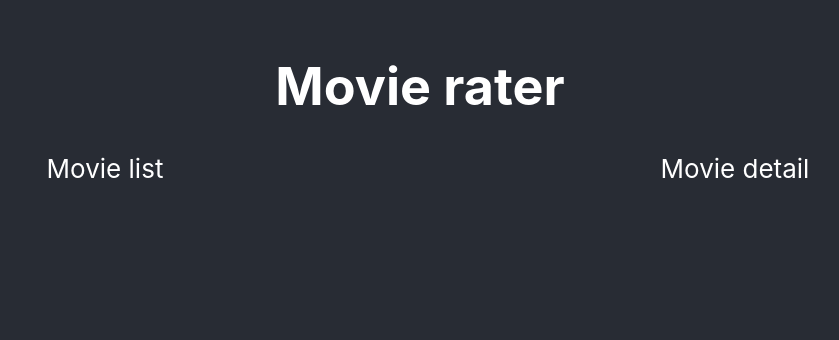
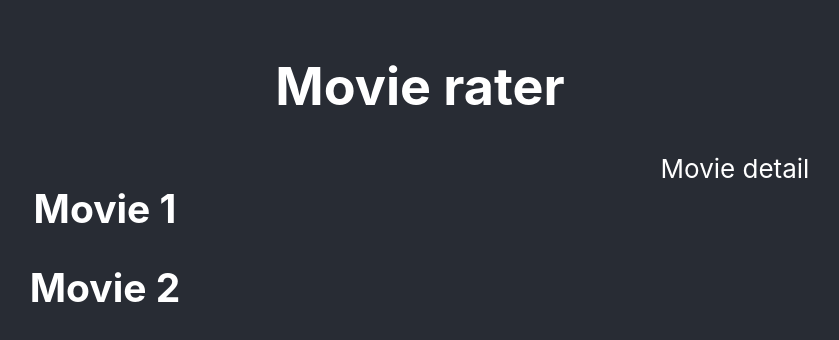
Before and after one commit to alimahatma/reac-movie-rate, a React (Create React App) app: page / in a window 1280 px wide. Shown: the top 340 px of the page, without its empty margins (220-1059 px from the left). Built offline with nearby package versions, Linux system fonts and the light colour scheme.

Commit message:
add useState for make a list

```diff
--- a/src/App.js
+++ b/src/App.js
@@ -1,13 +1,20 @@
-import React from 'react';
+import React, {useState} from 'react';
 import './App.css';
 
 function App() {
+
+  const [movies, setMovie]= useState(['Movie 1','Movie 2']);
+
   return (
     <div className="App">
       <header className="App-header">
         <h1>Movie rater</h1>
         <div className='layout'>
-          <div>Movie list</div>
+          <div>
+            { movies.map( movie => {
+              return <h2>{movie}</h2>
+            })}
+          </div>
           <div>Movie detail</div>
         </div>
       </header>
```
